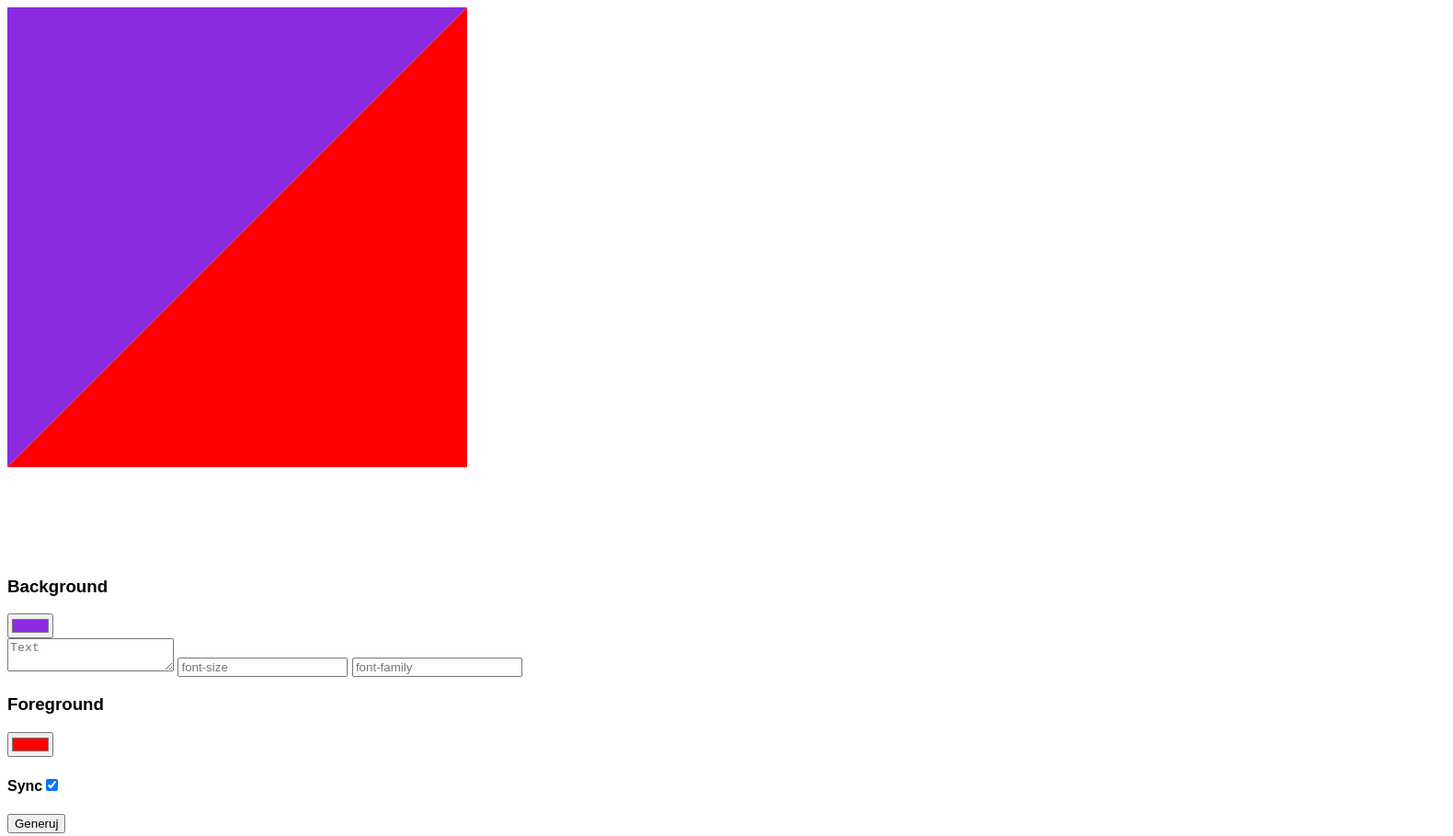
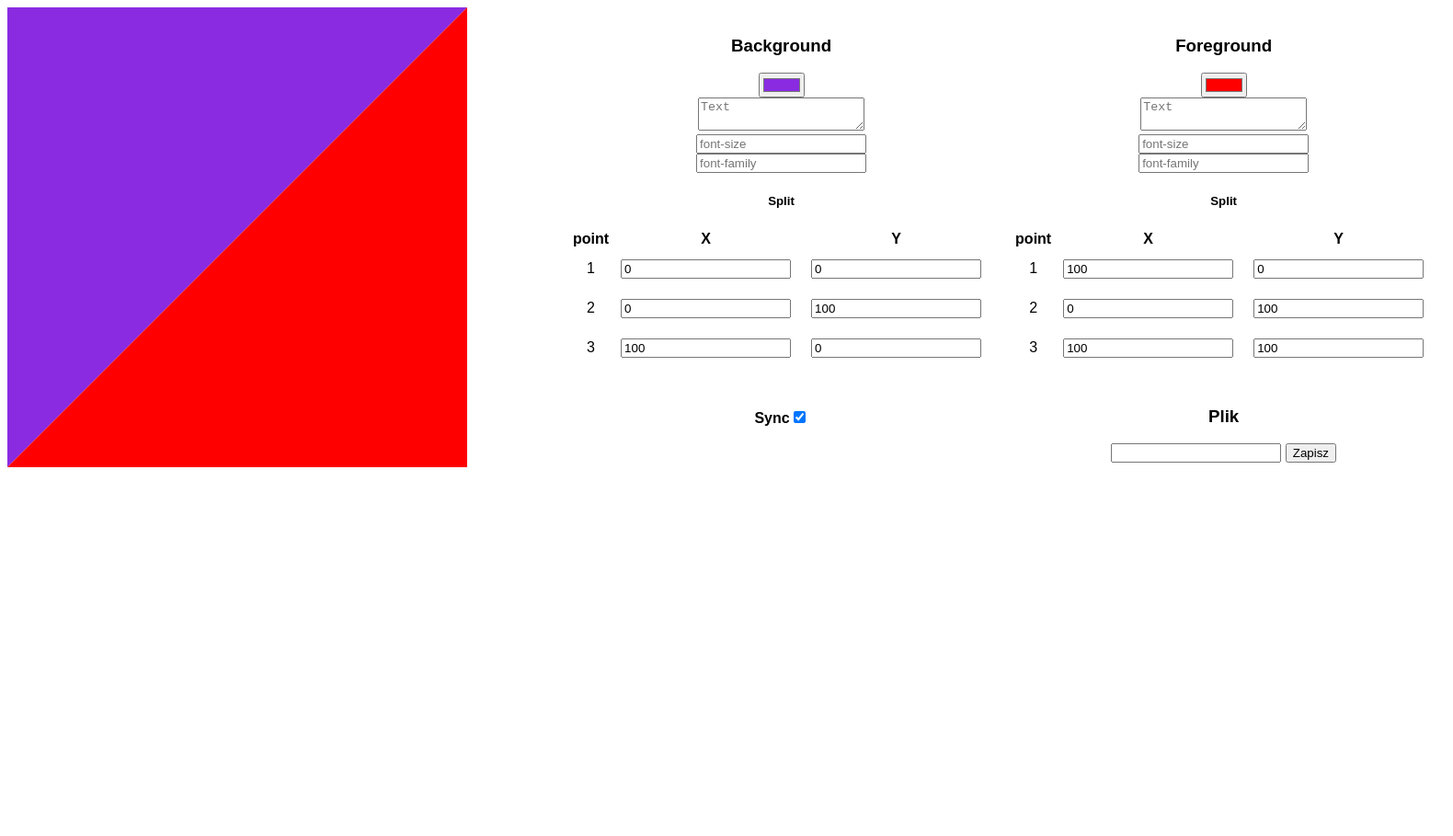
Before and after one commit to MackazElo/Cover_generator, a website: page public/index.html in a window 1280 px wide. Shown: the top 909 px of the page at 92% size, 1580 px wide, since content can reach past the window. After the commit the page ends 800 px from the top, so only its background shows below. Drawn offline with Linux system fonts and the light colour scheme.

Commit message:
Added triangle adjusments

```diff
--- a/public/index.html
+++ b/public/index.html
@@ -4,11 +4,15 @@
     <title>Example page</title>
 
   </head>
-  <body>
-    <div id="cover">
+  <body style="display: inline-block;">
+    <div id="cover" style="float: left;">
         <style>
             body {
                 font-family: Arial, Helvetica, sans-serif;
+            }
+            td{
+              text-align: center;
+              padding: 10px;
             }
             #background_square{
                 background-color: blueviolet;
@@ -19,7 +23,7 @@
                 font-size: 150px;
                 position: absolute;
                 z-index: 1;
-                clip-path: polygon(0% 0%, 0% 100%, 100% 00%);
+                /* clip-path: polygon(0% 0%, 0% 100%, 100% 0%); */
                 /* clip-path: polygon(0 0, 100% 0, 100% 50%, 0 50%); */
             }
 
@@ -33,7 +37,7 @@
                 position: absolute;
                 padding-top: 250px;
                 z-index: 2;
-                clip-path: polygon(100% 0, 0% 100%, 100% 100%);
+                /* clip-path: polygon(100% 0, 0% 100%, 100% 100%); */
                 /* clip-path: polygon(0 50%, 100% 50%, 100% 100%, 0% 100%); */
             }
             #bsc, #fsc{
@@ -59,28 +63,90 @@
             </div>
         </div>
     </div>
-    <div id="form_div">
-        <form action="">
+    <!-- <div id="form_div" style="float: right; margin-top: -500px;"> -->
+    <div id="form_div" style="margin-left: 600px; margin-top: -600px;">
+      <table>
+        <tr>
+      <form action="">
+         <td>
+
             <h3>Background</h3>
 
             <input type="color" placeholder="color" id="b_color" value="#8a2be2" onchange="generate_cover()"><br>
-            <textarea  placeholder="Text" id="b_text" onchange="generate_cover()"></textarea>
-            <input type="text" placeholder="font-size" id="b_size" onchange="generate_cover()">
-            <input type="text" placeholder="font-family" id="b_family" onchange="generate_cover()">
+            <textarea  placeholder="Text" id="b_text" onchange="generate_cover()"></textarea><br>
+            <input type="number" placeholder="font-size" id="b_size" onchange="generate_cover()"><br>
+            <input type="text" placeholder="font-family" id="b_family" onchange="generate_cover()"><br>
+            <h5>Split</h5>
+            <table>
+              <tr>
+                <th>point</th>
+                <th>X</th>
+                <th>Y</th>
+              </tr>
+              <tr>
+                <td>1</td>
+                <td><input type="number" id="split_b_x_a" onchange="update_split()" value="0"></td>
+                <td><input type="number" id="split_b_x_b" onchange="update_split()" value="0"></td>
+              </tr>
+              <tr>
+                <td>2</td>
+                <td><input type="number" id="split_b_y_a" onchange="update_split()" value="0"></td>
+                <td><input type="number" id="split_b_y_b" onchange="update_split()" value="100"></td>
+              </tr>
+              <tr>
+                <td>3</td>
+                <td><input type="number" id="split_b_z_a" onchange="update_split()" value="100"></td>
+                <td><input type="number" id="split_b_z_b" onchange="update_split()" value="0"></td>
+              </tr>
 
+            </table>
+
+         </td>
+         <td>
             <h3>Foreground</h3>
-            <input type="color" placeholder="color" id="f_color" value="#ff0000" onchange="generate_cover()">
-            <div id="no_sync">
-                <textarea type="text" placeholder="Text" id="f_text" onchange="generate_cover()"></textarea>
-                <input type="text" placeholder="font-size" id="f_size" onchange="generate_cover()">
-                <input type="text" placeholder="font-family" id="f_family" onchange="generate_cover()">
-            </div>
+            <input type="color" placeholder="color" id="f_color" value="#ff0000" onchange="generate_cover()"><br>
 
+
+            <!-- <div id="no_sync"> -->
+                <textarea type="text" placeholder="Text" id="f_text" onchange="generate_cover()"></textarea><br>
+                <input type="number" placeholder="font-size" id="f_size" onchange="generate_cover()"><br>
+                <input type="text" placeholder="font-family" id="f_family" onchange="generate_cover()"><br>
+                <h5>Split</h5>
+                <table>
+                  <tr>
+                    <th>point</th>
+                    <th>X</th>
+                    <th>Y</th>
+                  </tr>
+                  <tr>
+                    <td>1</td>
+                    <td><input type="number" id="split_f_x_a" onchange="update_split()" value="100"></td>
+                    <td><input type="number" id="split_f_x_b" onchange="update_split()" value="0"></td>
+                  </tr>
+                  <tr>
+                    <td>2</td>
+                    <td><input type="number" id="split_f_y_a" onchange="update_split()" value="0"></td>
+                    <td><input type="number" id="split_f_y_b" onchange="update_split()" value="100"></td>
+                  </tr>
+                  <tr>
+                    <td>3</td>
+                    <td><input type="number" id="split_f_z_a" onchange="update_split()" value="100"></td>
+                    <td><input type="number" id="split_f_z_b" onchange="update_split()" value="100"></td>
+                  </tr>
+
+                </table>
+            <!-- </div> -->
+            </td>
         </form>
+        </tr>
+        <tr>
+          <td>
        <h4>Sync<input type="checkbox" id="sync" onchange="generate_cover()" checked="true"></h4>
-    </div>
-    <input type="button" value="Generuj" onclick="generate_cover()">
+
+    <!-- <input type="button" value="Generuj" onclick="generate_cover()"> -->
     <br>
+    </td>
+          <td>
     <h3>Plik</h3>
     <input type="hidden" name="styles" id="styles">
     <form id="myform" action="/submit" method="POST">
@@ -89,40 +155,55 @@
       <input type="text" name="file_name" id="file_name">
         <button type="submit">Zapisz</button>
       </form>
+      </td>
+        </tr>
+    </table>
 
-
+    </div>
     <script>
         generate_cover()
         function generate_cover(){
             let bg = document.getElementById("background_square")
             let fr = document.getElementById("foreground_square");
             if(document.getElementById("sync").checked == true){
-                document.getElementById("no_sync").hidden = true
-                bg.style.backgroundColor = document.getElementById("b_color").value
-                fr.style.backgroundColor = document.getElementById("f_color").value
-                bg.style.color = document.getElementById("f_color").value
-                fr.style.color = document.getElementById("b_color").value
-                bg.style.fontSize = document.getElementById("b_size").value
-                fr.style.fontSize = document.getElementById("b_size").value
-                bg.style.fontFamily = document.getElementById("b_family").value
-                fr.style.fontFamily = document.getElementById("b_family").value
-                document.getElementById("bsc").innerHTML = document.getElementById("b_text").value
-                document.getElementById("fsc").innerHTML = document.getElementById("b_text").value
+                // document.getElementById("no_sync").hidden = true
+                document.getElementById("f_size").value = document.getElementById("b_size").value
+                document.getElementById("f_family").value = document.getElementById("b_family").value
+                document.getElementById("f_text").value = document.getElementById("b_text").value
             }
-            else{
-
-                document.getElementById("no_sync").hidden = false
+                // document.getElementById("no_sync").hidden = false
             bg.style.backgroundColor = document.getElementById("b_color").value
             fr.style.backgroundColor = document.getElementById("f_color").value
             bg.style.color = document.getElementById("f_color").value
             fr.style.color = document.getElementById("b_color").value
-            bg.style.fontSize = document.getElementById("b_size").value
-            fr.style.fontSize = document.getElementById("f_size").value
+            bg.style.fontSize = document.getElementById("b_size").value+"px"
+            fr.style.fontSize = document.getElementById("f_size").value+"px"
             bg.style.fontFamily = document.getElementById("b_family").value
             fr.style.fontFamily = document.getElementById("f_family").value
             document.getElementById("bsc").innerHTML = document.getElementById("b_text").value
             document.getElementById("fsc").innerHTML = document.getElementById("f_text").value
-            }
+
+        }
+        update_split()
+        function update_split(){
+          var split_b_x_a = document.getElementById("split_b_x_a").value
+          var split_b_x_b = document.getElementById("split_b_x_b").value
+          var split_b_y_a = document.getElementById("split_b_y_a").value
+          var split_b_y_b = document.getElementById("split_b_y_b").value
+          var split_b_z_a = document.getElementById("split_b_z_a").value
+          var split_b_z_b = document.getElementById("split_b_z_b").value
+          var split_f_x_a = document.getElementById("split_f_x_a").value
+          var split_f_x_b = document.getElementById("split_f_x_b").value
+          var split_f_y_a = document.getElementById("split_f_y_a").value
+          var split_f_y_b = document.getElementById("split_f_y_b").value
+          var split_f_z_a = document.getElementById("split_f_z_a").value
+          var split_f_z_b = document.getElementById("split_f_z_b").value
+
+          document.getElementById("background_square").style = `clip-path : polygon(${split_b_x_a}% ${split_b_x_b}%, ${split_b_y_a}% ${split_b_y_b}%, ${split_b_z_a}% ${split_b_z_b}%);`
+          document.getElementById("foreground_square").style = `clip-path : polygon(${split_f_x_a}% ${split_f_x_b}%, ${split_f_y_a}% ${split_f_y_b}%, ${split_f_z_a}% ${split_f_z_b}%);`
+
+          // document.getElementById("background_square").style.clipPath = polygon(`${split_b_x_a}% ${split_b_x_b}%, ${split_b_y_a}% ${split_b_y_b}%, ${split_b_z_a}% ${split_b_z_b}%`);
+          // document.getElementById("foreground_square").style.clipPath = polygon(`${split_f_x_a}% ${split_f_x_b}%, ${split_f_y_a}% ${split_f_y_b}%, ${split_f_z_a}% ${split_f_z_b}%`);
         }
     </script>
 
```
Also changed, not shown: .png (added), a.png (added), b.png (added).
